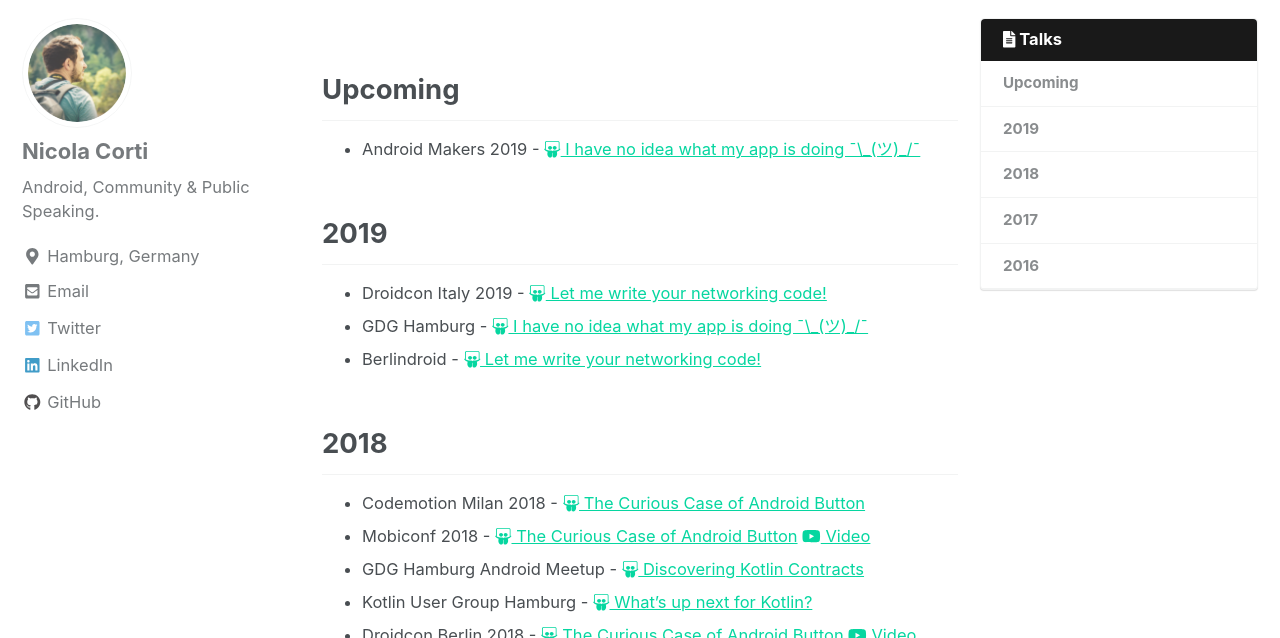
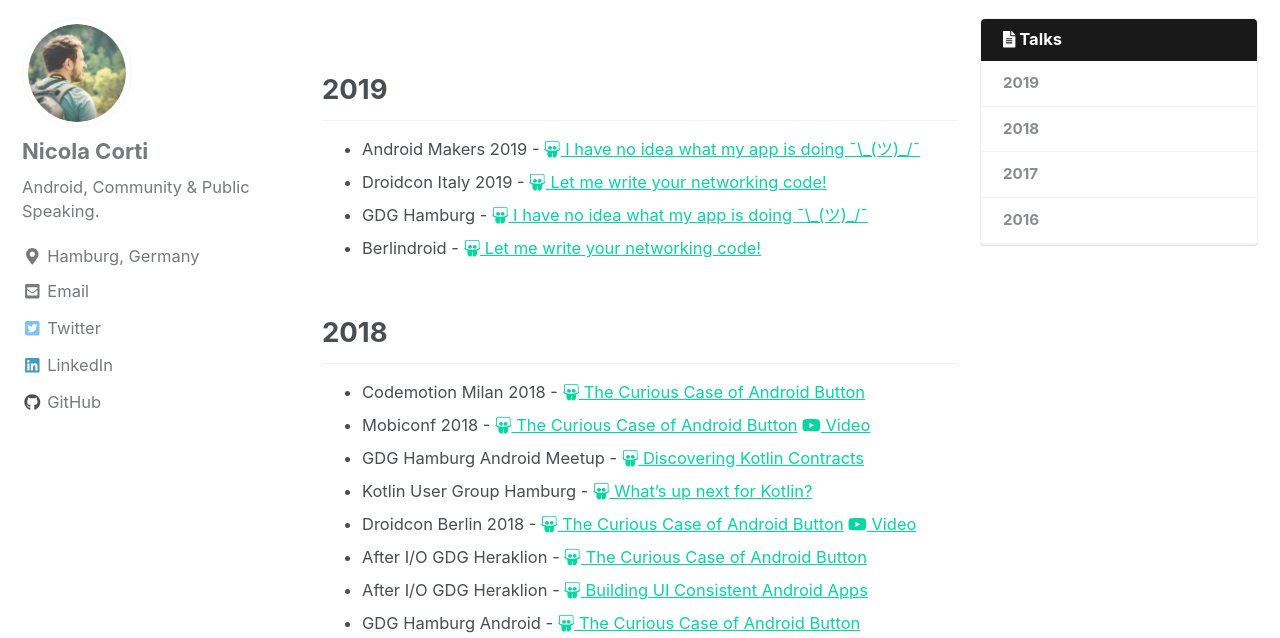
Before and after one commit to cortinico/cortinico.github.io, a Jekyll site: the page built from _pages/talks.md, in a window 1280 px wide and 900 px high, cut to the strip 262-900 px from the top of the window. Built offline with Jekyll 4.4.1, drawn with Linux system fonts in a browser that asks for light colours; nearby versions of some CDN libraries.

Commit message:
Removing Upcoming section

```diff
--- a/_pages/talks.md
+++ b/_pages/talks.md
@@ -13,13 +13,13 @@
     show_overlay_excerpt: false
 ---
 
-## Upcoming
+<!-- ## Upcoming -->
 
-* Android Makers 2019 - [<i class="fab fa-slideshare"></i> I have no idea what my app is doing ¯\\\_(ツ)_/¯](http://bit.ly/ihavenoideawhatmyappisdoing)
-{: .talk-section }
+<!-- {: .talk-section } -->
 
 ## 2019
 
+* Android Makers 2019 - [<i class="fab fa-slideshare"></i> I have no idea what my app is doing ¯\\\_(ツ)_/¯](http://bit.ly/ihavenoideawhatmyappisdoing)
 * Droidcon Italy 2019 - [<i class="fab fa-slideshare"></i> Let me write your networking code!](http://bit.ly/slides-codegen)
 * GDG Hamburg - [<i class="fab fa-slideshare"></i> I have no idea what my app is doing ¯\\\_(ツ)_/¯](http://bit.ly/ihavenoideawhatmyappisdoing)
 * Berlindroid - [<i class="fab fa-slideshare"></i> Let me write your networking code!](http://bit.ly/slides-codegen)
```
